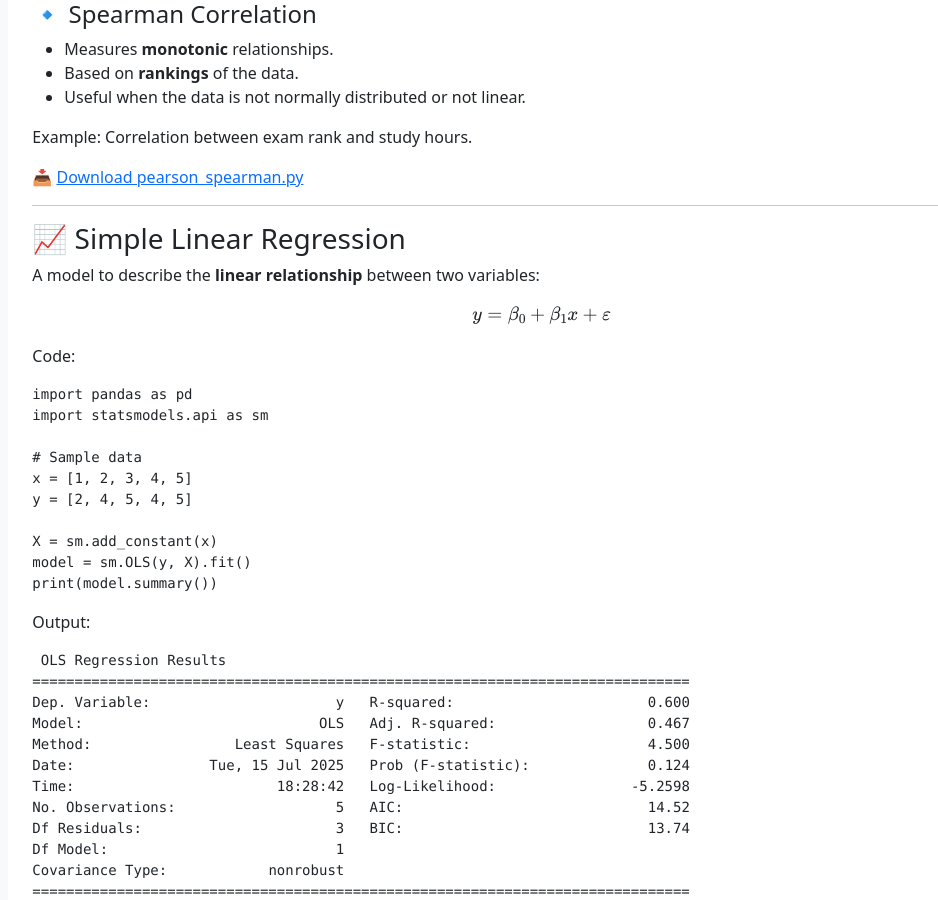
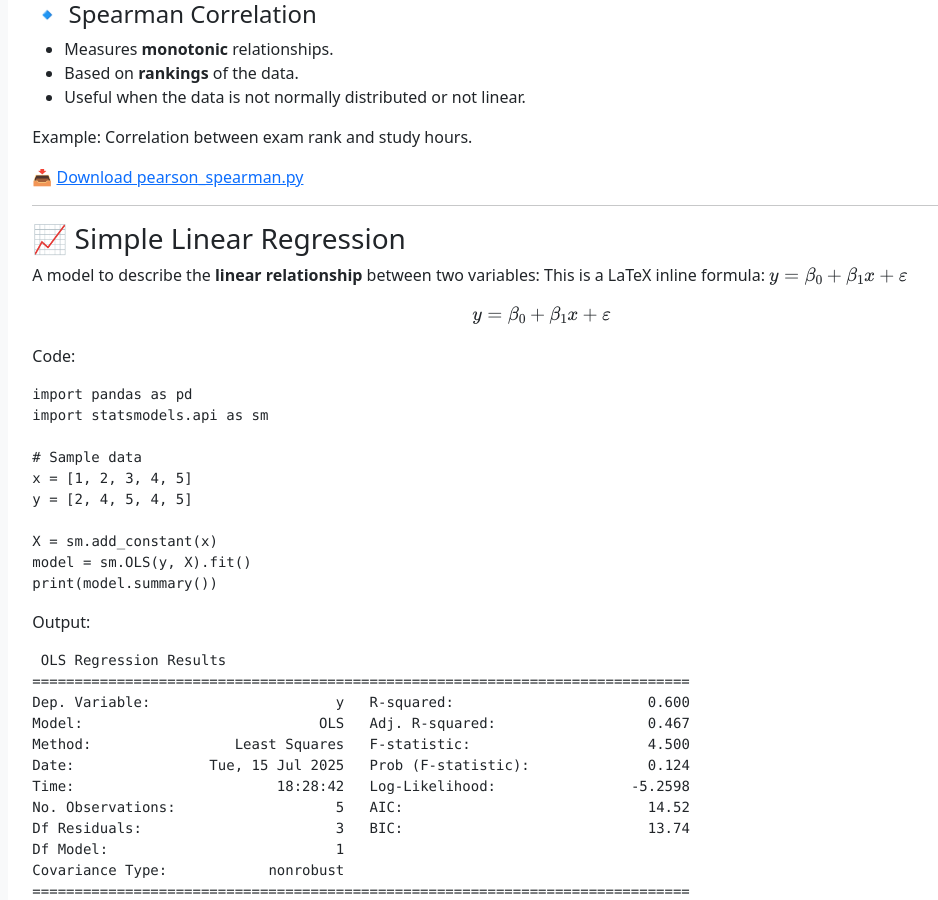
Before and after one commit to buribalkan/Statistics, a Jekyll site: the page built from regression.md, in a window 1280 px wide and 900 px high, scrolled down 398 px. Shown: the whole window, without its empty margins (205-1143 px from the left). Built offline with Jekyll 4.4.1, drawn with Linux system fonts in a browser that asks for light colours.

Commit message:
Update regression.md

```diff
--- a/regression.md
+++ b/regression.md
@@ -34,6 +34,7 @@ Correlation measures the **strength and direction** of a relationship between tw
 ### 📈 Simple Linear Regression
 
 A model to describe the **linear relationship** between two variables:
+This is a LaTeX inline formula: $y = \beta_0 + \beta_1 x + \varepsilon$
 
 $$
 y = \beta_0 + \beta_1 x + \varepsilon
```
